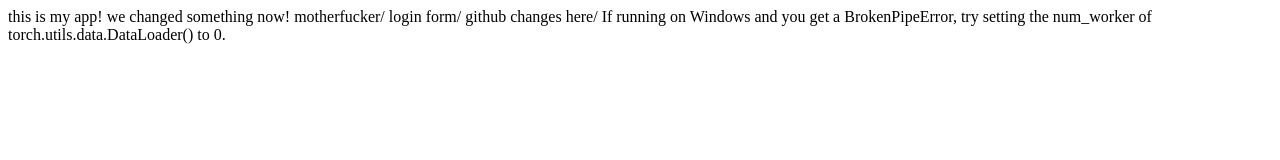
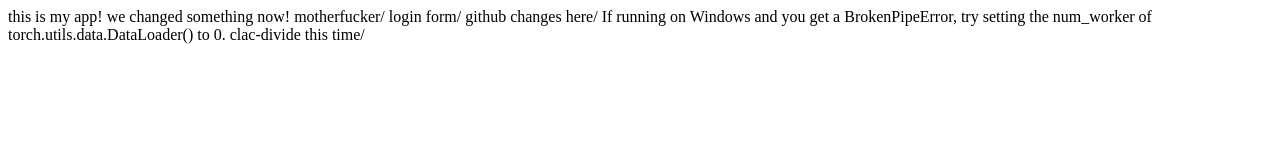
Before and after one commit to sjygliuu/myappsample, a plain HTML site: page index.html in a window 1280 px wide. Drawn offline with Linux system fonts and the light colour scheme.

Commit message:
index commit

```diff
--- a/index.html
+++ b/index.html
@@ -4,4 +4,5 @@ login form/
 github changes here/
 If running on Windows and you get a BrokenPipeError, try setting
 the num_worker of torch.utils.data.DataLoader() to 0.
+clac-divide this time/
 </html>
```
